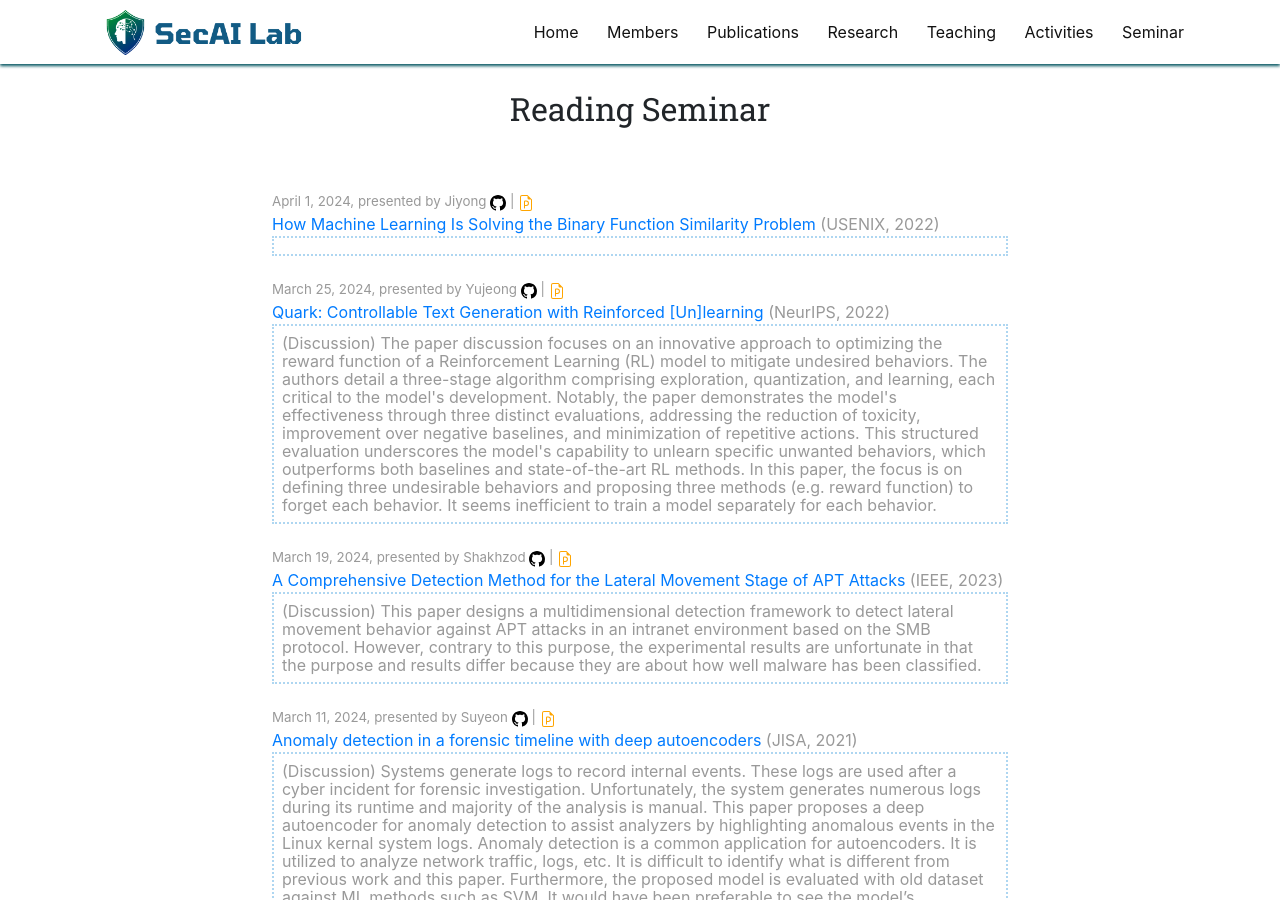
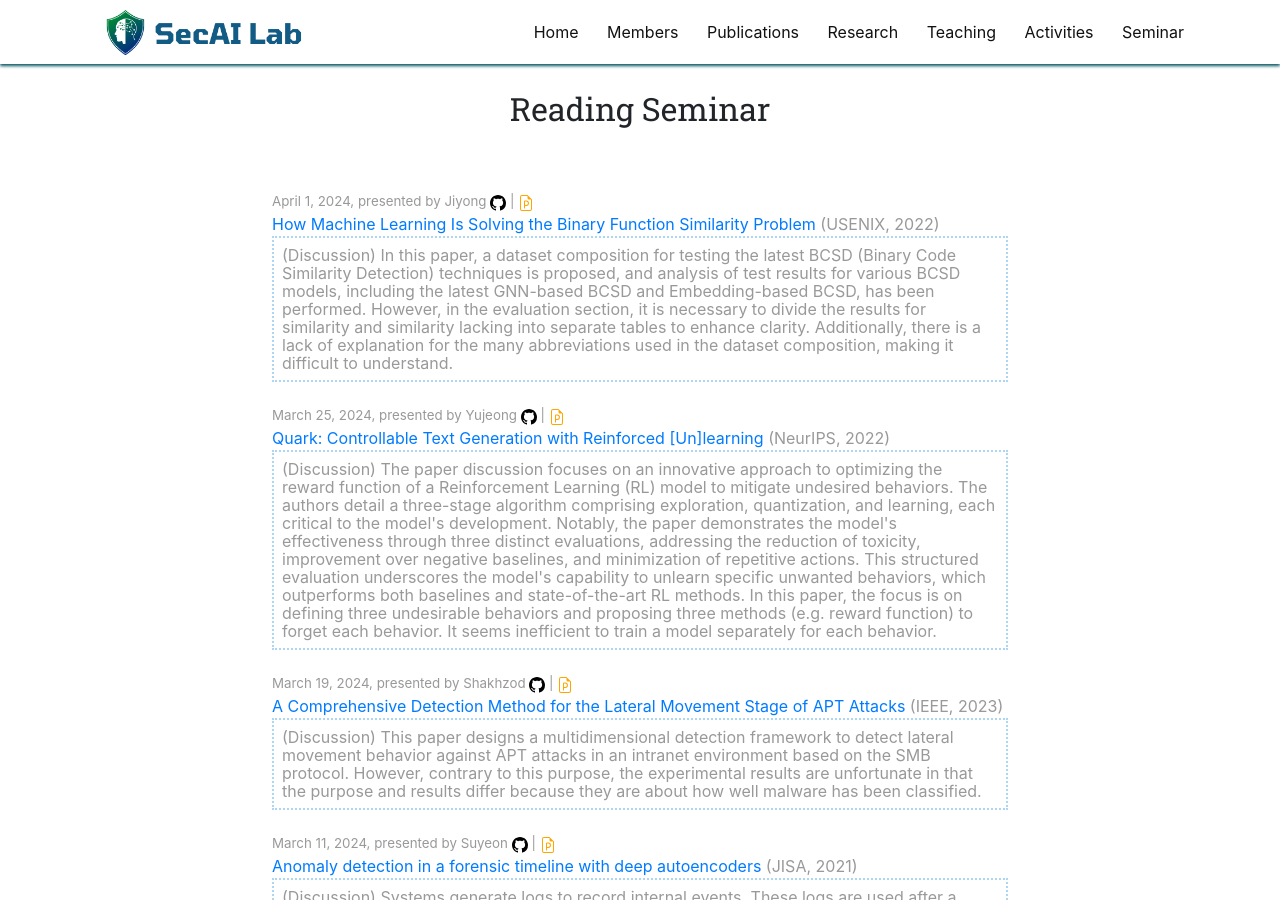
Before and after one commit to SecAI-Lab/secai-lab.github.io, a Jekyll site: the page built from pages/seminar.md, in a window 1280 px wide and 900 px high. Built offline with Jekyll 4.4.1, drawn with Linux system fonts in a browser that asks for light colours; nearby versions of some CDN libraries.

Commit message:
Update readings.yml

```diff
--- a/_data/readings.yml
+++ b/_data/readings.yml
@@ -6,7 +6,7 @@
   conference: USENIX
   date: 2024.04.01
   pub_year: 2022
-  discussion: ""
+  discussion: "(Discussion) In this paper, a dataset composition for testing the latest BCSD (Binary Code Similarity Detection) techniques is proposed, and analysis of test results for various BCSD models, including the latest GNN-based BCSD and Embedding-based BCSD, has been performed. However, in the evaluation section, it is necessary to divide the results for similarity and similarity lacking into separate tables to enhance clarity. Additionally, there is a lack of explanation for the many abbreviations used in the dataset composition, making it difficult to understand."
 
 - title: "Quark: Controllable Text Generation with Reinforced [Un]learning"
   link: "https://proceedings.neurips.cc/paper_files/paper/2022/file/b125999bde7e80910cbdbd323087df8f-Paper-Conference.pdf"
```
